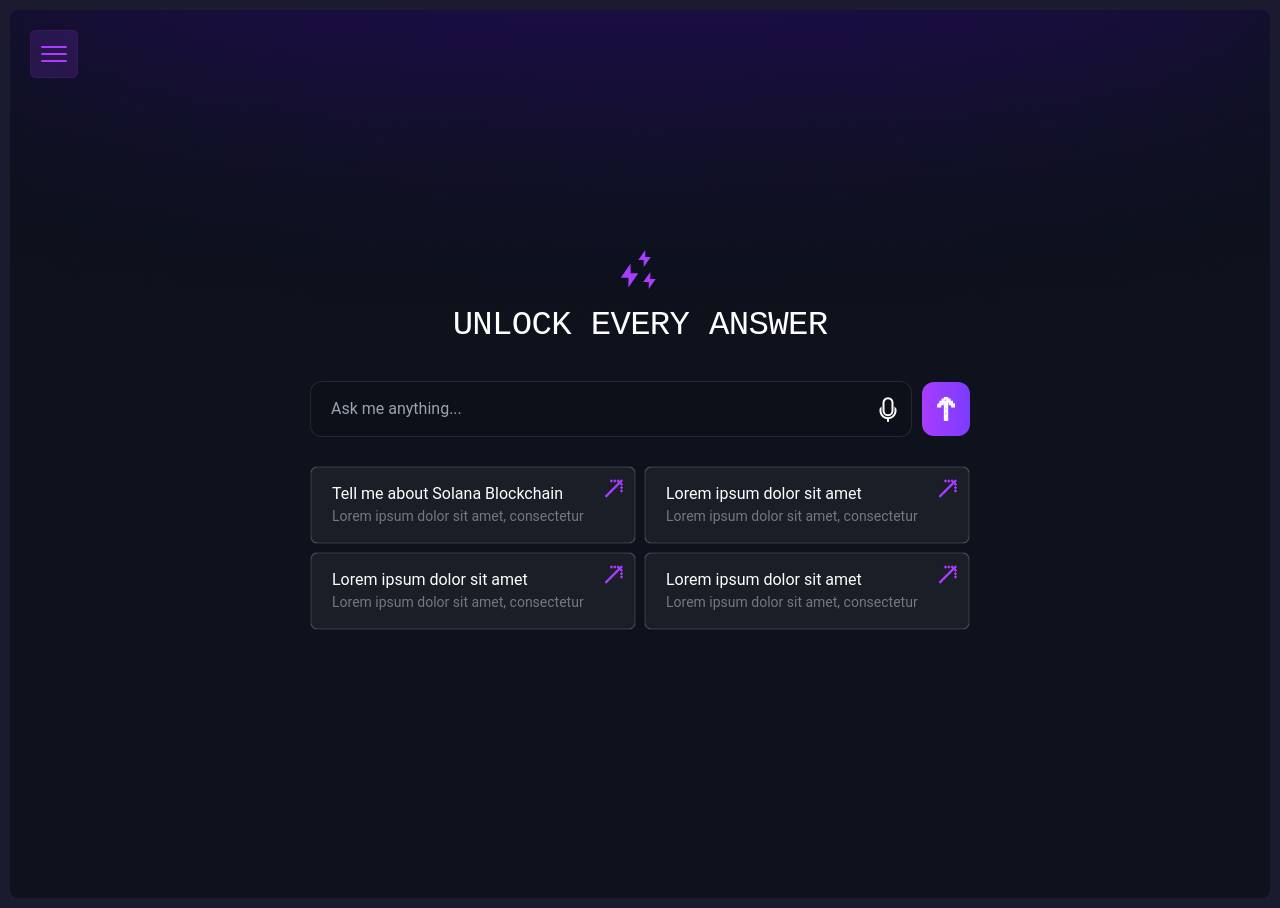
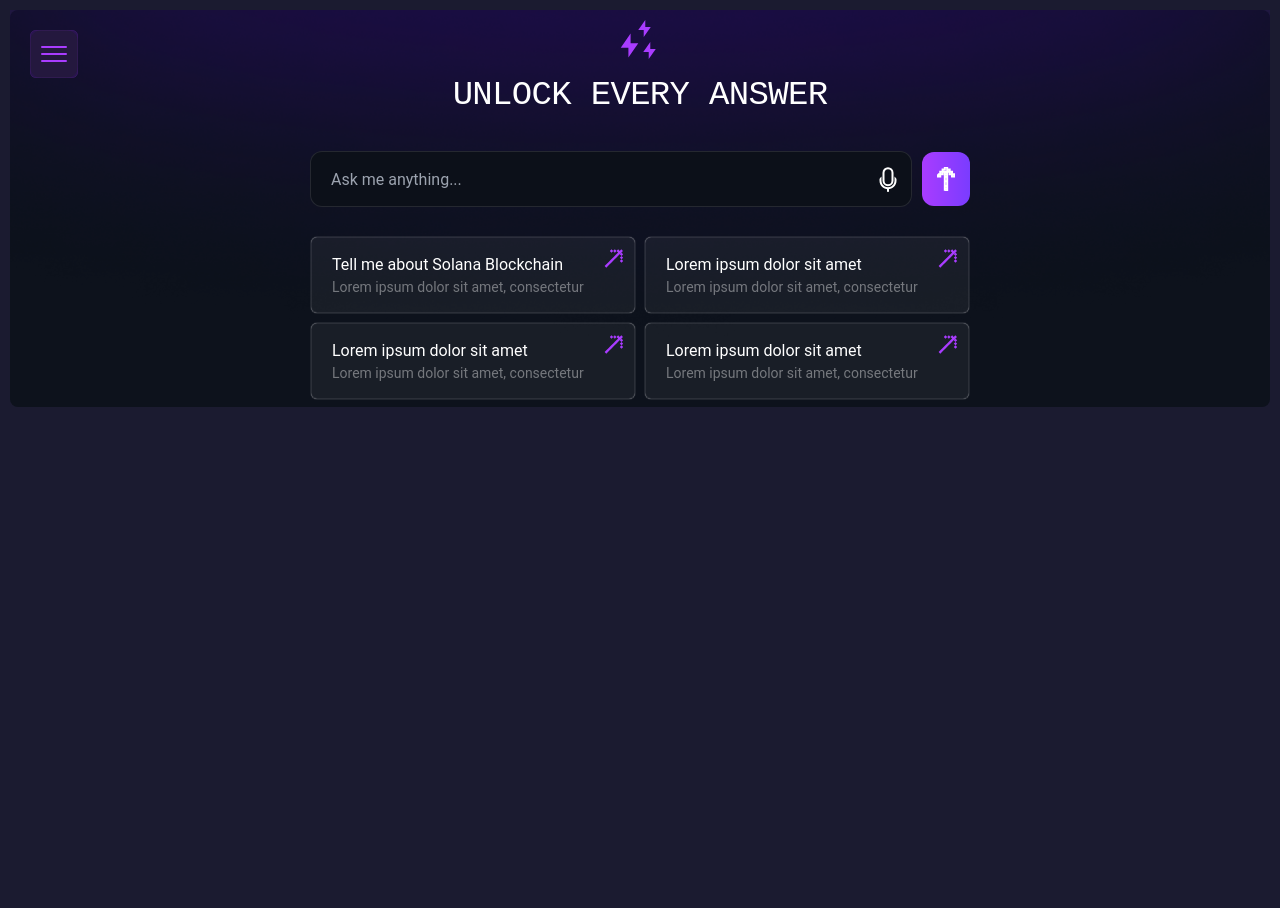
Before and after one commit to HassanKhan123/next-pwa-app, a Next.js app: page / in a window 1280 px wide. After the commit the page ends 800 px from the top, so only its background shows below. Built offline with nearby package versions, Linux system fonts and the light colour scheme; no server answers.

Commit message:
fix: sticky sidebar and content

```diff
--- a/src/app/globals.css
+++ b/src/app/globals.css
@@ -62,12 +62,21 @@ body {
     linear-gradient(white, white) 100% 50% / 4px 100% no-repeat;
 }
 
-.path {
+@keyframes dash {
+  0% {
+    stroke-dashoffset: 0;
+  }
+  100% {
+    stroke-dashoffset: 50;
+  }
+}
+
+.animated-svg .path {
   stroke-dasharray: 50;
   stroke-dashoffset: 0;
   transition: stroke-dashoffset 0.5s linear;
 }
 
 .animated-svg:hover .path {
-  stroke-dashoffset: 50;
+  animation: dash 2s linear infinite;
 }
--- a/src/app/layout.tsx
+++ b/src/app/layout.tsx
@@ -20,7 +20,7 @@ export default function RootLayout({
 }>) {
   return (
     <html lang="en">
-      <body className={`lg:p-[10px] p-[0px] ${inter.className}`}>
+      <body className={`lg:p-[10px] overflow-hidden p-[0px] ${inter.className}`}>
         <AppKitProvider>
           <JotaiProvider>
             <ToastContainer />
--- a/src/components/answer/index.tsx
+++ b/src/components/answer/index.tsx
@@ -69,9 +69,9 @@ function AnswerCard({isLoading, text, searchValue, time}:AnswerCardProps) {
         <div onClick={handleBookmark} className="flex gap-[6px] cursor-pointer shadow-custom-inset border border-[rgba(255,255,255,0.08)] bg-[rgba(255,255,255,0.02)] rounded-[20px] p-[8px_16px_8px_16px] items-center">
           <Image src={SaveIcon} alt="save_icon" width={16} height={16} />
         </div>
-        <div className="flex gap-[6px] cursor-pointer shadow-custom-inset border border-[rgba(255,255,255,0.08)] bg-[rgba(255,255,255,0.02)] rounded-[20px] p-[8px_16px_8px_16px] items-center">
+        {/* <div className="flex gap-[6px] cursor-pointer shadow-custom-inset border border-[rgba(255,255,255,0.08)] bg-[rgba(255,255,255,0.02)] rounded-[20px] p-[8px_16px_8px_16px] items-center">
           <Image src={ShareIcon} alt="share_icon" width={16} height={16} />
-        </div>
+        </div> */}
       </div>
       </>
 }
--- a/src/components/input/voice/index.tsx
+++ b/src/components/input/voice/index.tsx
@@ -5,6 +5,7 @@ import { useRouter } from "next/navigation";
 import { useAtom } from "jotai";
 import { chatDataAtom, historyAtom , loadingAtom} from "@/atoms";
 import { postMessage } from "@/services/api/api";
+import { usePathname } from "next/navigation";
 
 
 function InputWithVoice() {
@@ -13,6 +14,7 @@ function InputWithVoice() {
   const [, setHistory] = useAtom(historyAtom);
   const [, setChatData] = useAtom(chatDataAtom);
   const [loading, setLoading] = useAtom(loadingAtom)
+  const pathname = usePathname()
 
   const handleInputChange = (event: React.ChangeEvent<HTMLInputElement>) => {
     setSearchQuery(event.target.value);
@@ -60,6 +62,9 @@ function InputWithVoice() {
 
   const handleKeyDown = (event: React.KeyboardEvent<HTMLInputElement>) => {
     if (event.key === "Enter" && searchQuery) {
+      if(pathname == "/") {
+        router.push("/chat");
+      }
       setHistory((prev) => [
         ...prev,
         { value: searchQuery, timestamp: new Date().toISOString() },
@@ -68,13 +73,15 @@ function InputWithVoice() {
         ...prev,
         searchValues: [...prev.searchValues, searchQuery],
       }));
-      router.push("/chat");
       handleSearch(searchQuery);
     }
   };
 
   const handleClick = () => {
     if (searchQuery) {
+      if(pathname == "/") {
+        router.push("/chat");
+      }
       setHistory((prev) => [
         ...prev,
         { value: searchQuery, timestamp: new Date().toISOString() },
@@ -83,7 +90,6 @@ function InputWithVoice() {
         ...prev,
         searchValues: [...prev.searchValues, searchQuery],
       }));
-      router.push("/chat");
       handleSearch(searchQuery);
     }
   };
--- a/src/components/main/chat.tsx
+++ b/src/components/main/chat.tsx
@@ -11,7 +11,7 @@ import SourcesIcon from "../../assests/sources_icon.svg";
 import SourcesCard from "../card/sources";
 import ArrowRightIcon from "../../assests/right_arrow.svg";
 import { useAtom } from "jotai";
-import { chatDataAtom, historyAtom } from "@/atoms";
+import { chatDataAtom } from "@/atoms";
 import Skeleton from "react-loading-skeleton";
 import "react-loading-skeleton/dist/skeleton.css";
 import { redirect } from "next/navigation";
@@ -19,7 +19,6 @@ import { Element, scroller } from "react-scroll";
 
 function Chat() {
   const [chatData] = useAtom(chatDataAtom);
-  const [history] = useAtom(historyAtom);
 
 
   useEffect(() => {
@@ -36,7 +35,7 @@ function Chat() {
 
 
   return (
-    <div className="flex gap-[20px] lg:p-[20px] min-h-screen p-[10px] lg:mb-[40px] mb-[80px] justify-between w-full">
+    <div className="flex gap-[20px] z-10 lg:mt-[80px] mt-[100px] lg:p-[20px] p-[10px] justify-between w-full">
       <div className="flex w-full flex-col">
       {chatData.searchValues.map((searchValue, index) => (
           <Element
@@ -118,7 +117,7 @@ function Chat() {
                 <Collapser key={index} text={item.text} />
               ))}
             </div> */}
-            <span className="border mb-[20px] border-dotted border-[rgba(255,255,255,0.10)] w-full max-w-full lg:max-w-[775px]"></span>
+            <span className="border mb-[100px] lg:mb-[40px] border-dotted border-[rgba(255,255,255,0.10)] w-full max-w-full lg:max-w-[775px]"></span>
             <div className="flex border border-[rgba(255,255,255,0.08)] p-[8px_10px_8px_8px] bg-[#141823] fixed bottom-5 ml-[-12px] lg:ml-[0px] items-center w-full lg:w-[775px] rounded-[20px] lg:gap-[10px] gap-[5px]">
               <InputWithVoice />
             </div>
--- a/src/components/main/search.tsx
+++ b/src/components/main/search.tsx
@@ -77,7 +77,7 @@ function Search() {
   }
 
   return (
-    <div className="flex flex-col h-[85vh] p-2 mt-[40px] lg:mt-[0px] justify-start lg:justify-center items-center">
+    <div className="flex flex-col z-10 p-2 mt-[110px] lg:mt-[0px] h-full justify-start lg:justify-center items-center">
       <Image src={Unlock} alt="unlock" />
       <h2 className="text-white lg:text-[34px] font-geistMono uppercase text-[24px] font-normal tracking-[-0.02em]">
         Unlock Every Answer
--- a/src/components/navbar/index.tsx
+++ b/src/components/navbar/index.tsx
@@ -11,11 +11,11 @@ interface NavbarProps {
 
 function Navbar({ isSidebarOpen, toggleSidebar }: NavbarProps) {
   return (
-    <div className="flex z-0 lg:z-20 p-[20px] w-full border border-[rgba(255,255,255,0.10)] lg:border-none justify-between items-center">
+    <div className="flex fixed z-20 p-[20px] w-full border border-[rgba(255,255,255,0.10)] lg:border-none justify-between items-center">
     {!isSidebarOpen && (
       <button
         onClick={toggleSidebar}
-        className="text-white lg:mr-[20px] mr-[0px] focus:outline-none"
+        className="text-white rounded-[12px] bg-[#0D121C] lg:mr-[20px] mr-[0px] focus:outline-none"
       >
         <Image src={Hamburger} alt="hamburger" />
       </button>
--- a/src/components/sidebar/index.tsx
+++ b/src/components/sidebar/index.tsx
@@ -105,7 +105,7 @@ function Sidebar({ isSidebarOpen, toggleSidebar }: SidebarProps) {
   return (
     <div
       className={cx(
-        "absolute z-20 lg:z-0 lg:static w-full rounded-lg lg:w-[25rem] h-full bg-custom-purple text-white transform transition-transform duration-300 ease-in-out pt-[30px] pl-[20px] pb-[20px] pr-[20px]",
+        "absolute overflow-y-scroll  h-[99vh] hide-scrollbar z-30 lg:static w-full rounded-lg lg:w-[25rem] h-full bg-custom-purple text-white transform transition-transform duration-300 ease-in-out pt-[30px] pl-[20px] pb-[20px] pr-[20px]",
         {
           "translate-x-0 flex flex-col": isSidebarOpen,
           "-translate-x-full hidden": !isSidebarOpen,
@@ -113,7 +113,7 @@ function Sidebar({ isSidebarOpen, toggleSidebar }: SidebarProps) {
       )}
     >
       <div className="flex flex-col gap-[20px]">
-        <button className="text-white focus:outline-none">
+        <button className="text-white z-10 focus:outline-none">
           <Image onClick={toggleSidebar} src={CrossLogo} alt="Cross_logo" />
         </button>
 
@@ -148,7 +148,7 @@ function Sidebar({ isSidebarOpen, toggleSidebar }: SidebarProps) {
         <SearchInput onChange={handleSearchInputChange} />
 
         {activeTab === "History" && (
-          <div className="flex flex-col gap-2 overflow-y-auto">
+          <div className="flex flex-col gap-2">
             {Object.keys(filteredHistory).length > 0 ? (
               Object.entries(filteredHistory).map(
                 ([dateLabel, values], index) => (
@@ -184,7 +184,7 @@ function Sidebar({ isSidebarOpen, toggleSidebar }: SidebarProps) {
           </div>
         )}
         {activeTab === "Bookmark" && (
-          <div className="flex flex-col gap-2 overflow-y-auto">
+          <div className="flex flex-col gap-2">
             {bookmarks.filter((bookmark) =>
               bookmark.toLowerCase().includes(searchQuery.toLowerCase())
             ).length > 0 ? (
--- a/src/layout/index.tsx
+++ b/src/layout/index.tsx
@@ -19,14 +19,14 @@ function Layout({ children }: LayoutProps) {
   return (
     <>
       <div className="flex relative">
-        <Image src={BackgroundGlowTop} alt="bg_glow" className="hidden w-full lg:flex absolute top-0" />
+        <Image src={BackgroundGlowTop} alt="bg_glow" className="hidden w-full lg:flex absolute z-0 top-0" />
         <Sidebar isSidebarOpen={isSidebarOpen} toggleSidebar={toggleSidebar} />
+        <Navbar isSidebarOpen={isSidebarOpen} toggleSidebar={toggleSidebar} />
         <div
         style={{backgroundColor: "#0D121C"}}
-          className={`flex w-full rounded-lg h-full flex-col transition-all duration-300 ease-in-out`}
+          className={`flex w-full h-[100vh] overflow-y-scroll hide-scrollbar rounded-lg flex-col transition-all duration-300 ease-in-out`}
         >
-          <Navbar isSidebarOpen={isSidebarOpen} toggleSidebar={toggleSidebar} />
-          <div className="flex flex-col z-10 min-h-screen">{children}</div>
+          <div className="flex h-full flex-col">{children}</div>
         </div>
       </div>
     </>
```
